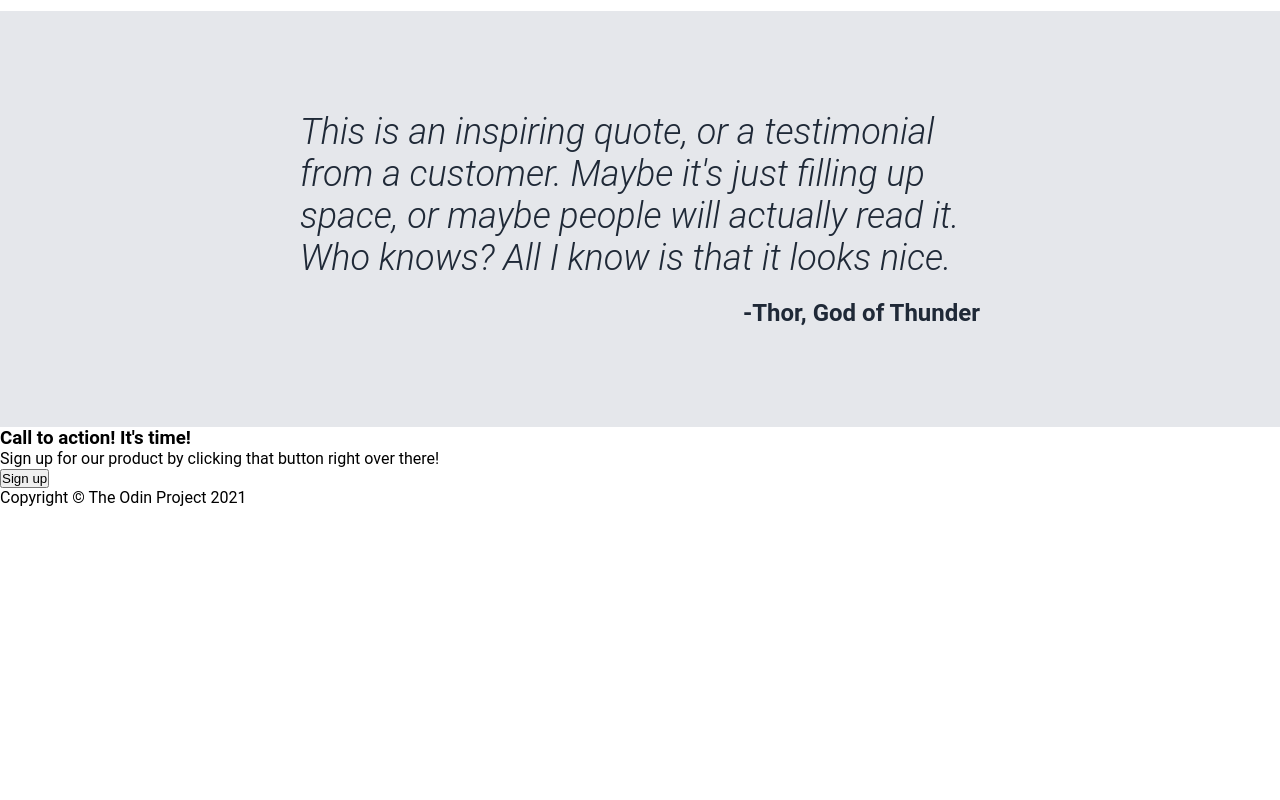
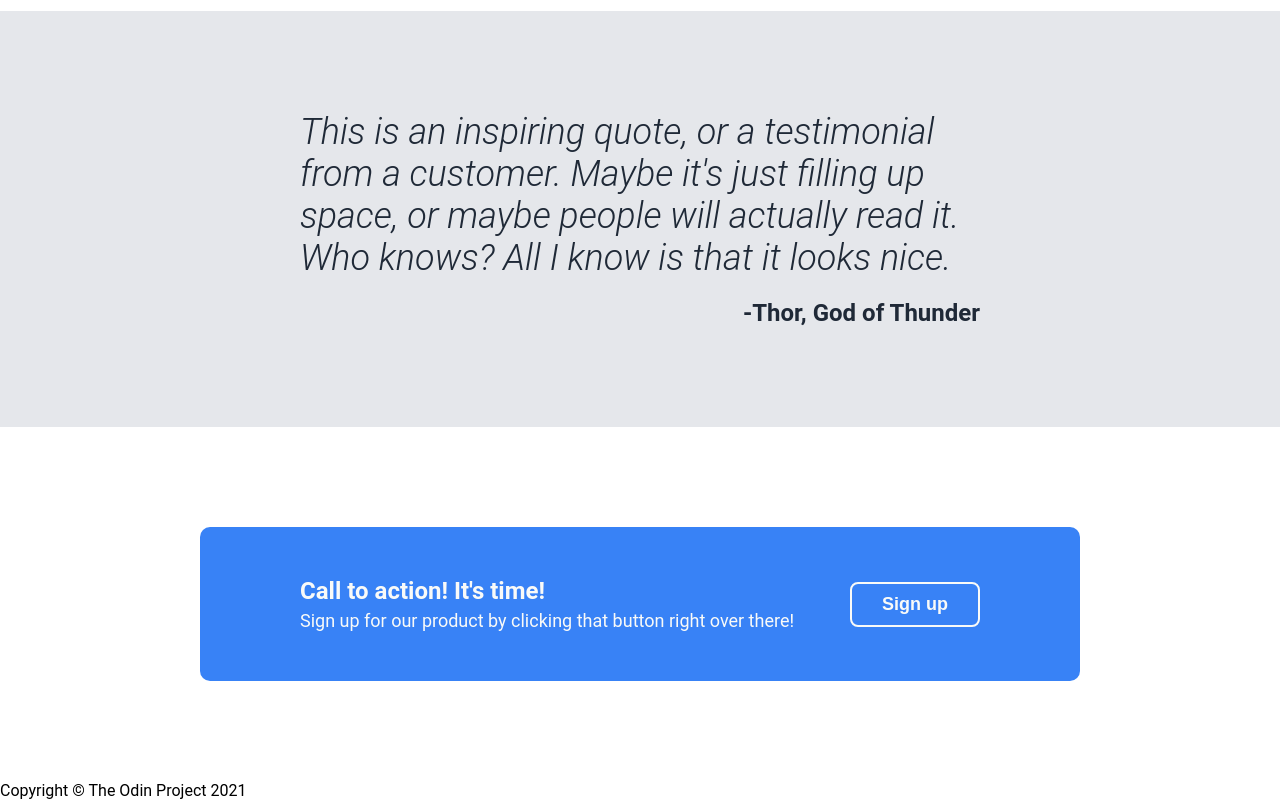
Before and after one commit to DemonicaYaya/landing-page, a plain HTML site: page index.html in a window 1280 px wide. Shown: the part 924-1724 px from the top of the page. Before the commit the page ends 1431 px from the top, so only its background shows below. Drawn offline with Linux system fonts and the light colour scheme.

Commit message:
Style call-to-action section

```diff
--- a/style.css
+++ b/style.css
@@ -138,3 +138,37 @@ body {
   font-weight: bold;
   color: #1F2937;
 }
+.cta-section {
+  padding: 100px 200px;
+}
+
+.cta-box {
+  background-color: #3882F6;
+  color: #F9FAF8;
+  padding: 50px 100px;
+  border-radius: 10px;
+  display: flex;
+  justify-content: space-between;
+  align-items: center;
+}
+
+.cta-text h3 {
+  font-size: 24px;
+  font-weight: bold;
+  margin-bottom: 5px;
+}
+
+.cta-text p {
+  font-size: 18px;
+}
+
+.cta-box button {
+  background-color: #3882F6;
+  color: #F9FAF8;
+  border: 2px solid #F9FAF8;
+  padding: 10px 30px;
+  font-size: 18px;
+  font-weight: bold;
+  border-radius: 8px;
+  cursor: pointer;
+}
```
